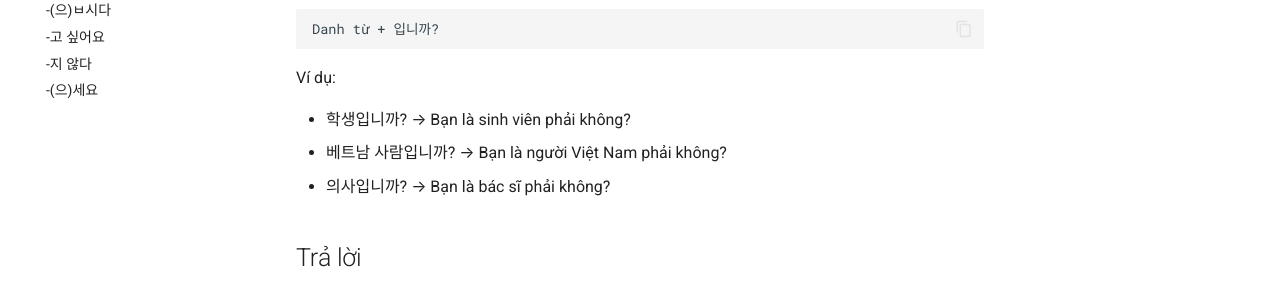
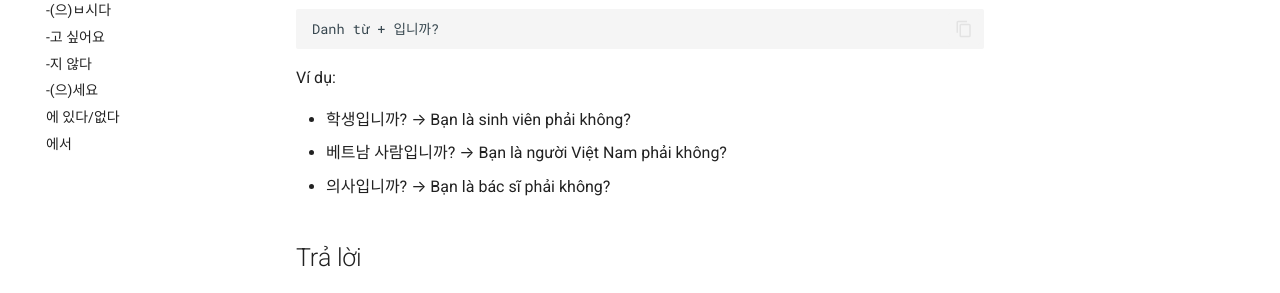
Before and after one commit to toanGa/tienghan-quyen1, an MkDocs documentation site: the page built from docs/grammar/imnikka.md, in a window 1280 px wide. Shown: the part 311-604 px from the top of the page. Built offline with MkDocs 1.6.1 and Material for MkDocs 9.7.7, drawn with Linux system fonts in a browser that asks for light colours.

Commit message:
Add lesson 09 and house grammar pages to navigation

```diff
--- a/mkdocs.yml
+++ b/mkdocs.yml
@@ -55,6 +55,7 @@ nav:
       - Bài 06 - 주말: lessons/bai-06.md
       - Bài 07 - 물건 사기 (1): lessons/bai-07.md
       - Bài 08 - 음식: lessons/bai-08.md
+      - Bài 09 - 집: lessons/bai-09.md
   - Ngữ pháp:
       - 입니다: grammar/imnida.md
       - 입니까?: grammar/imnikka.md
@@ -65,3 +66,5 @@ nav:
       - "-고 싶어요": grammar/go-sipeoyo.md
       - "-지 않다": grammar/ji-anta.md
       - "-(으)세요": grammar/euseyo.md
+      - "에 있다/없다": grammar/e-itda-eopda.md
+      - "에서": grammar/eseo.md
```
